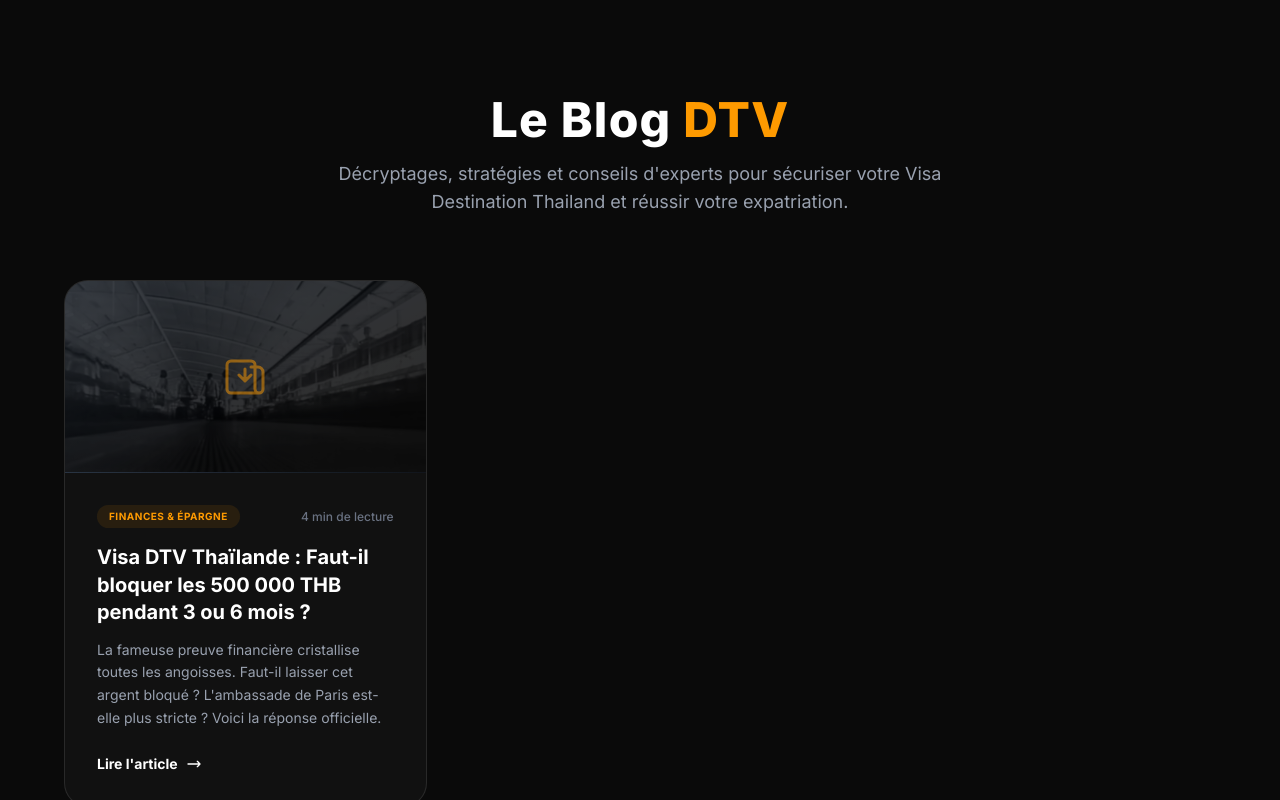
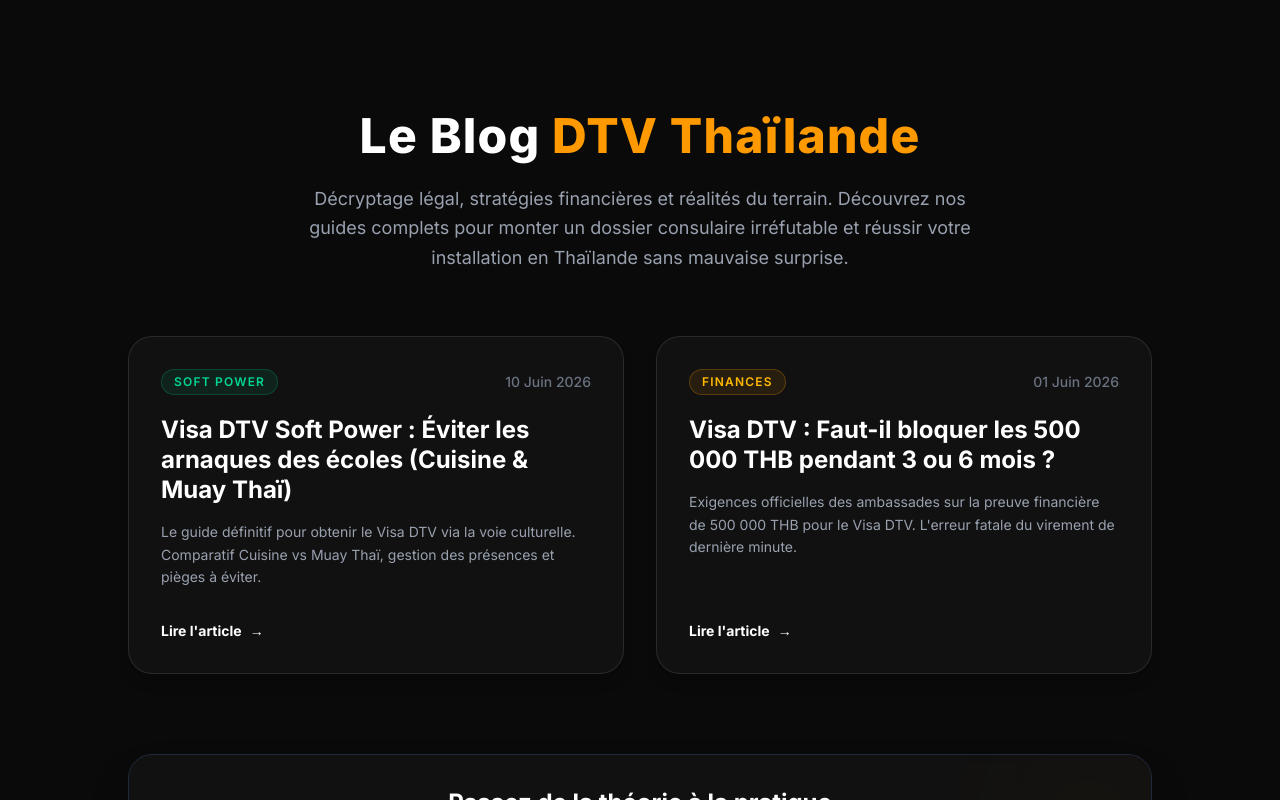
Before and after one commit to emaem-code/dtv-thailande, a Next.js app: page /blog in a window 1280 px wide. Shown: the top 800 px of the page. Built offline with nearby package versions, Linux system fonts and the light colour scheme.

Commit message:
maj blog home article de blog 2

```diff
--- a/app/blog/page.tsx
+++ b/app/blog/page.tsx
@@ -1,12 +1,12 @@
-'use client';
-
 import React from 'react';
 import Link from 'next/link';
-const blogIndexSchema = {
+
+// ─── SCHEMA BLOG JSON-LD ──────────────────────────────────────────────────────
+const blogSchema = {
   "@context": "https://schema.org",
   "@type": "Blog",
-  "name": "Blog Visa DTV Thaïlande",
-  "description": "Décryptages, stratégies et conseils d'experts pour sécuriser votre Visa Destination Thailand et réussir votre expatriation.",
+  "name": "Blog DTV Thaïlande",
+  "description": "Guides, stratégies et conseils d'experts pour obtenir le Visa DTV et réussir son expatriation en Thaïlande.",
   "url": "https://dtv-thailande.fr/blog",
   "publisher": {
     "@type": "Organization",
@@ -18,87 +18,105 @@ const blogIndexSchema = {
   }
 };
 
+// ─── LISTE DES ARTICLES ───────────────────────────────────────────────────────
+const posts = [
+  {
+    slug: 'visa-dtv-soft-power-ecoles',
+    title: 'Visa DTV Soft Power : Éviter les arnaques des écoles (Cuisine & Muay Thaï)',
+    description: 'Le guide définitif pour obtenir le Visa DTV via la voie culturelle. Comparatif Cuisine vs Muay Thaï, gestion des présences et pièges à éviter.',
+    date: '10 Juin 2026',
+    category: 'Soft Power',
+    tagColor: 'text-emerald-400 border-emerald-500/25 bg-emerald-500/10',
+    hoverBorder: 'hover:border-emerald-500/50',
+  },
+  {
+    slug: 'fonds-bancaires-visa-dtv',
+    title: 'Visa DTV : Faut-il bloquer les 500 000 THB pendant 3 ou 6 mois ?',
+    description: 'Exigences officielles des ambassades sur la preuve financière de 500 000 THB pour le Visa DTV. L\'erreur fatale du virement de dernière minute.',
+    date: '01 Juin 2026',
+    category: 'Finances',
+    tagColor: 'text-amber-400 border-amber-500/25 bg-amber-500/10',
+    hoverBorder: 'hover:border-amber-500/50',
+  }
+];
+
 export default function BlogIndex() {
-  // C'est ici que tu ajouteras tes futurs articles
-  const articles = [
-    {
-      id: 1,
-      title: "Visa DTV Thaïlande : Faut-il bloquer les 500 000 THB pendant 3 ou 6 mois ?",
-      excerpt: "La fameuse preuve financière cristallise toutes les angoisses. Faut-il laisser cet argent bloqué ? L'ambassade de Paris est-elle plus stricte ? Voici la réponse officielle.",
-      category: "Finances & Épargne",
-      date: "Juin 2026",
-      readTime: "4 min",
-      slug: "fonds-bancaires-visa-dtv", // Doit correspondre exactement au nom de ton dossier
-    },
-    // Pour ajouter un nouvel article plus tard, il suffira de copier-coller ce bloc au-dessus
-  ];
+  return (
+    <main className="min-h-screen bg-[#0a0a0a] py-20 px-4 sm:px-6">
 
-  return (
-    <main className="min-h-screen bg-[#0a0a0a] py-24 px-4 sm:px-6">
-
+      {/* ── INJECTION DU SCRIPT SEO ── */}
       <script
         type="application/ld+json"
-        dangerouslySetInnerHTML={{ __html: JSON.stringify(blogIndexSchema) }}
+        dangerouslySetInnerHTML={{ __html: JSON.stringify(blogSchema) }}
       />
 
-      <div className="max-w-6xl mx-auto">
+      <div className="max-w-5xl mx-auto">
 
-        {/* En-tête de la page */}
-        <div className="text-center mb-16">
-          <h1 className="text-4xl md:text-5xl font-extrabold text-white tracking-wide mb-4">
-            Le Blog <span className="text-amber-500">DTV</span>
+        {/* ── EN-TÊTE ÉDITORIAL (Correction "Thin Content") ── */}
+        <div className="text-center mb-16 mt-8">
+          <h1 className="text-4xl md:text-5xl font-extrabold text-white tracking-wide mb-6">
+            Le Blog <span className="text-amber-500">DTV Thaïlande</span>
           </h1>
-          <p className="text-gray-400 text-lg max-w-2xl mx-auto">
-            Décryptages, stratégies et conseils d'experts pour sécuriser votre Visa Destination Thailand et réussir votre expatriation.
+          <p className="text-gray-400 text-lg max-w-2xl mx-auto leading-relaxed">
+            Décryptage légal, stratégies financières et réalités du terrain.
+            Découvrez nos guides complets pour monter un dossier consulaire irréfutable
+            et réussir votre installation en Thaïlande sans mauvaise surprise.
           </p>
         </div>
 
-        {/* Grille des articles */}
-        <div className="grid grid-cols-1 md:grid-cols-2 lg:grid-cols-3 gap-8">
-          {articles.map((article) => (
+        {/* ── GRILLE DES ARTICLES ── */}
+        <div className="grid grid-cols-1 md:grid-cols-2 gap-8">
+          {posts.map((post) => (
             <Link
-              key={article.id}
-              href={`/blog/${article.slug}`}
-              className="group flex flex-col bg-[#111111] border border-white/10 rounded-3xl overflow-hidden hover:border-amber-500/50 transition-all duration-500 hover:shadow-[0_0_30px_rgba(245,158,11,0.1)] hover:-translate-y-1"
+              key={post.slug}
+              href={`/blog/${post.slug}`}
+              className={`group flex flex-col justify-between p-8 rounded-3xl bg-[#111111] border border-white/10 transition-all duration-300 ${post.hoverBorder} hover:bg-[#161616] hover:-translate-y-1 shadow-lg`}
             >
-              {/* Image / Visuel de la carte */}
-              <div className="w-full h-48 bg-gradient-to-br from-gray-800 to-black relative overflow-hidden flex items-center justify-center border-b border-white/5">
-                <div className="absolute inset-0 bg-[url('/poster-budget.jpg')] bg-cover bg-center opacity-30 group-hover:opacity-40 transition-opacity duration-500 grayscale group-hover:grayscale-0"></div>
-                <div className="absolute inset-0 bg-black/40"></div>
-                {/* Icône décorative */}
-                <svg className="w-12 h-12 text-amber-500/50 group-hover:scale-110 transition-transform duration-500 relative z-10" fill="none" viewBox="0 0 24 24" stroke="currentColor">
-                  <path strokeLinecap="round" strokeLinejoin="round" strokeWidth={1.5} d="M19 20H5a2 2 0 01-2-2V6a2 2 0 012-2h10a2 2 0 012 2v1m2 13a2 2 0 01-2-2V7m2 13a2 2 0 002-2V9.5a2.5 2.5 0 00-2.5-2.5H15M9 11l3 3m0 0l3-3m-3 3V8" />
-                </svg>
-              </div>
-
-              {/* Contenu de la carte */}
-              <div className="p-8 flex flex-col flex-1">
-                <div className="flex items-center justify-between mb-4">
-                  <span className="text-[10px] font-bold uppercase tracking-wider text-amber-500 bg-amber-500/10 px-3 py-1 rounded-full">
-                    {article.category}
+              <div>
+                <div className="flex items-center justify-between mb-5">
+                  <span className={`inline-block text-xs font-semibold tracking-widest uppercase px-3 py-1 rounded-full border ${post.tagColor}`}>
+                    {post.category}
                   </span>
-                  <span className="text-xs text-gray-500 font-medium">
-                    {article.readTime} de lecture
+                  <span className="text-gray-500 text-sm font-medium">
+                    {post.date}
                   </span>
                 </div>
 
-                <h2 className="text-xl font-bold text-white mb-3 leading-snug group-hover:text-amber-400 transition-colors">
-                  {article.title}
+                <h2 className="text-2xl font-bold text-white mb-4 leading-tight group-hover:text-gray-200 transition-colors">
+                  {post.title}
                 </h2>
 
-                <p className="text-gray-400 text-sm leading-relaxed flex-1">
-                  {article.excerpt}
+                <p className="text-gray-400 text-sm leading-relaxed mb-8">
+                  {post.description}
                 </p>
+              </div>
 
-                <div className="mt-6 flex items-center text-sm font-bold text-white group-hover:text-amber-500 transition-colors">
-                  Lire l'article
-                  <svg className="w-4 h-4 ml-2 transform group-hover:translate-x-1 transition-transform" fill="none" viewBox="0 0 24 24" stroke="currentColor">
-                    <path strokeLinecap="round" strokeLinejoin="round" strokeWidth={2} d="M17 8l4 4m0 0l-4 4m4-4H3" />
-                  </svg>
-                </div>
+              <div className="flex items-center text-sm font-bold text-white group-hover:text-amber-500 transition-colors">
+                Lire l'article
+                <span className="ml-2 transition-transform duration-300 group-hover:translate-x-2">→</span>
               </div>
             </Link>
           ))}
+        </div>
+
+        {/* ── CTA BAS DE PAGE ── */}
+        <div className="mt-20 p-8 bg-[#111111] border border-gray-800 rounded-3xl text-center shadow-2xl relative overflow-hidden">
+          <div className="absolute top-0 right-0 w-32 h-32 bg-amber-500 opacity-5 rounded-full blur-3xl"></div>
+
+          <h3 className="text-2xl text-white font-bold mb-4 relative z-10">
+            Passez de la théorie à la pratique
+          </h3>
+          <p className="text-gray-400 mb-8 relative z-10 max-w-xl mx-auto">
+            Vous avez lu nos guides mais vous souhaitez déléguer la charge administrative ?
+            Nous prenons en main l'intégralité de votre dossier DTV.
+          </p>
+
+          <Link
+            href="/contact"
+            className="relative z-10 inline-flex items-center justify-center bg-white text-black font-bold text-lg py-4 px-8 rounded-full hover:bg-gray-200 transition-all duration-300 active:scale-95"
+          >
+            Nous confier votre dossier
+          </Link>
         </div>
 
       </div>
```
